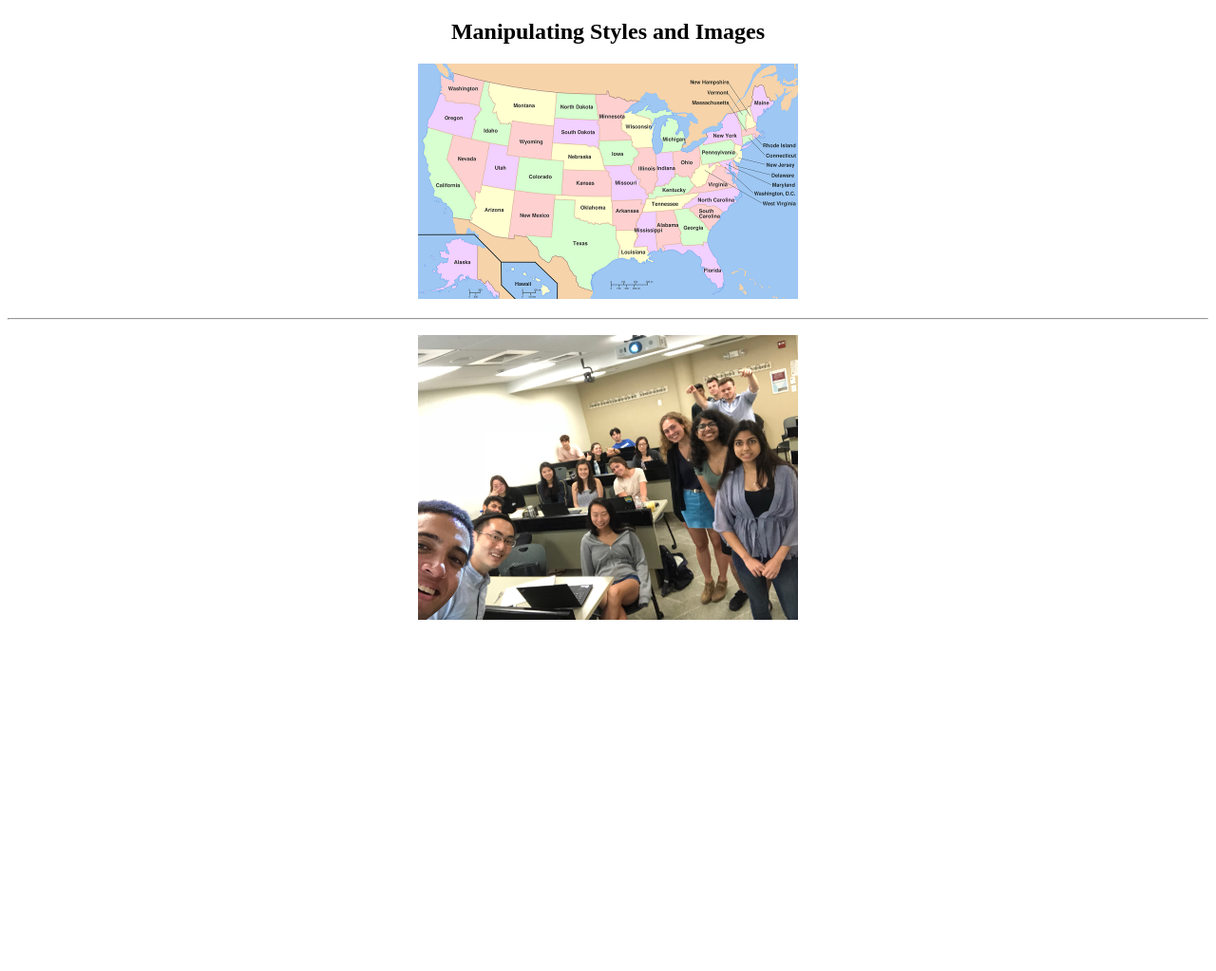
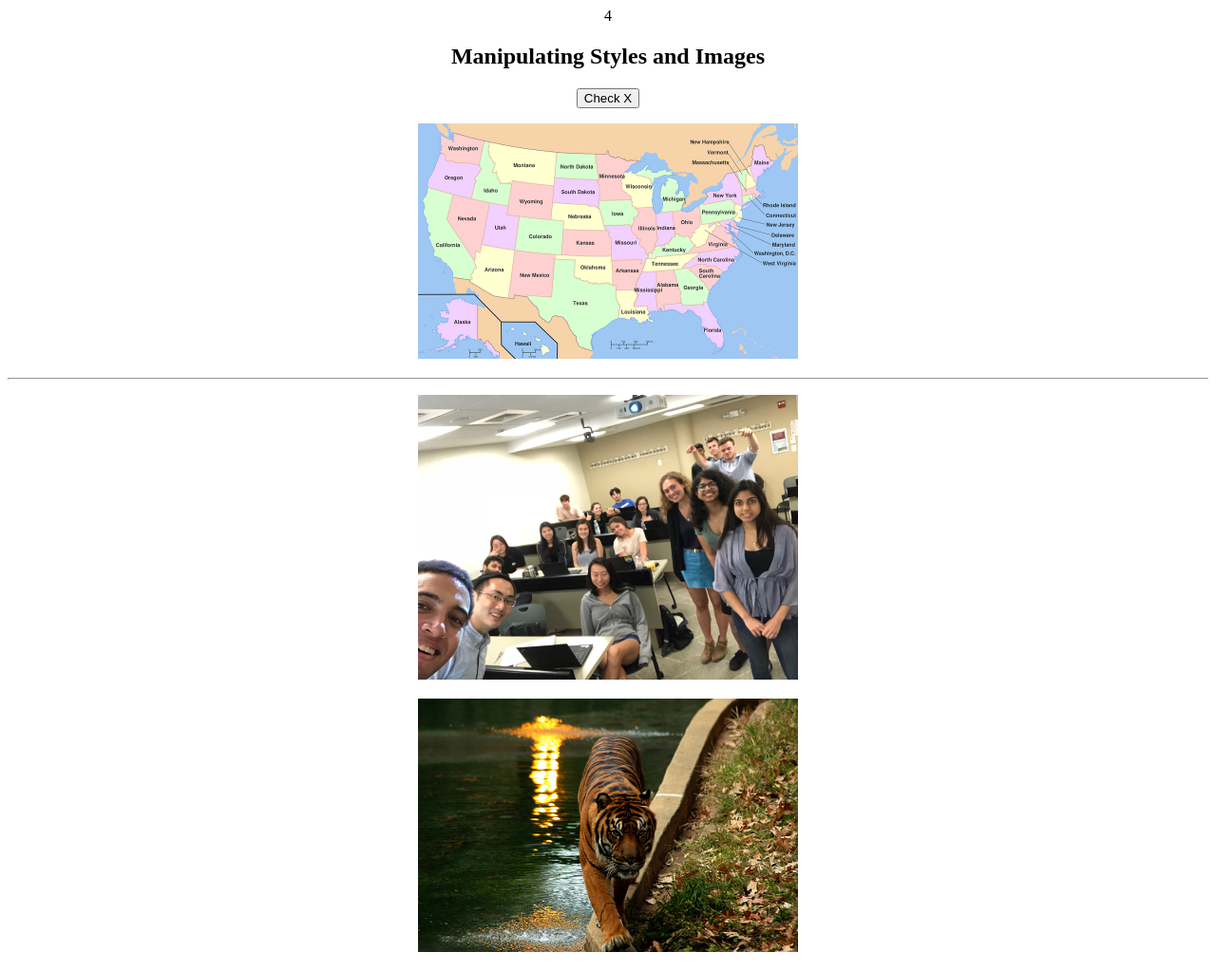
Before and after one commit to dchu07/WebTech, a plain HTML site: page Classwork/CS12-InClass.htm in a window 1280 px wide. Shown: the whole page at 95% size. Before the commit the page ends 800 px from the top, so only its background shows below. Drawn offline with Linux system fonts and the light colour scheme.

Commit message:
Updated CS12-InClass

```diff
--- a/Classwork/CS12-InClass.htm
+++ b/Classwork/CS12-InClass.htm
@@ -14,27 +14,34 @@
             }
         </style>
         <script type="text/javascript">
-            function enlarge(pic){
-                let i = document.getElementById(pic);
+            function enlarge(x) {
+                let i = document.getElementById(x);
                 let w = i.width;
                 // alert(w);
                 i.width = w * (1 + 0.5);
                 //alert("w: " + w + ". The current with " + i.width);
                 i.style.border = "red 1px solid";
             };
-            function shrink(smaller){
-                let i = document.getElementById(smaller);
+            function shrink(x) {
+                let i = document.getElementById(x);
                 let w = i.width;
                 i.width = w / (1 + 0.5);
                 i.style.border = "None";
             }
 
-        </script>
+            function check() {
+                let i = document.getElementById(x);
+                let w = i.width;
+                alert(w);
+            }
+
+        </script>4
     </head>
 
     <body>
 
         <h2> Manipulating Styles and Images </h2>
+        <button onclick="check()">Check X</button>
 
         <p><img src="Images/usa.png" alt="Image goes here" title="map of USA"
             width="400" onmouseover="enlarge(this.id)"
@@ -46,6 +53,10 @@
             onmouseover="enlarge(this.id)"
             onmouseout="shrink(this.id)" id="second"></p>
 
+        <p><img src="Images/tiger1.jpg" width="400"
+            onmouseover="enlarge(this.id)"
+            onmouseout="shrink(this.id)" id="tiger"></p>
+
     </body>
 
 </html>
```
